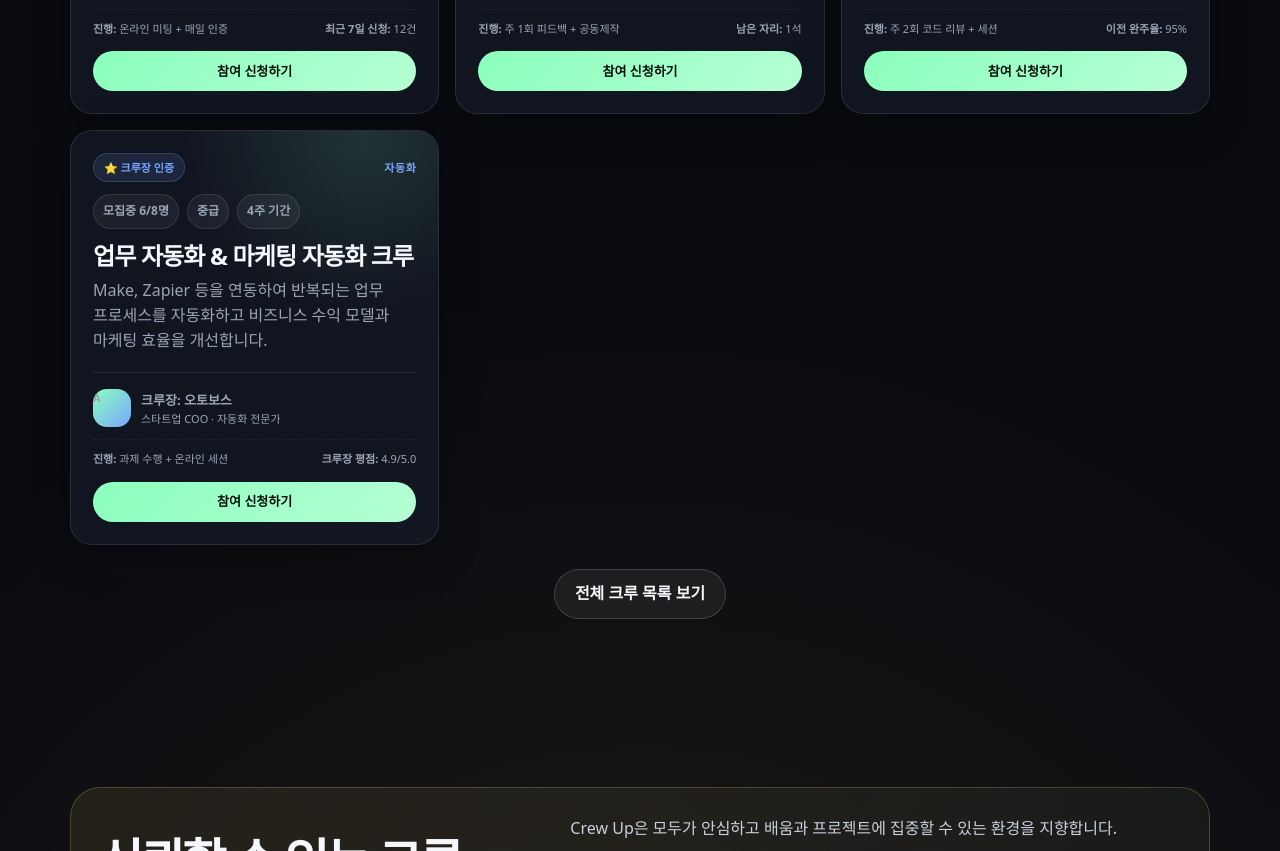
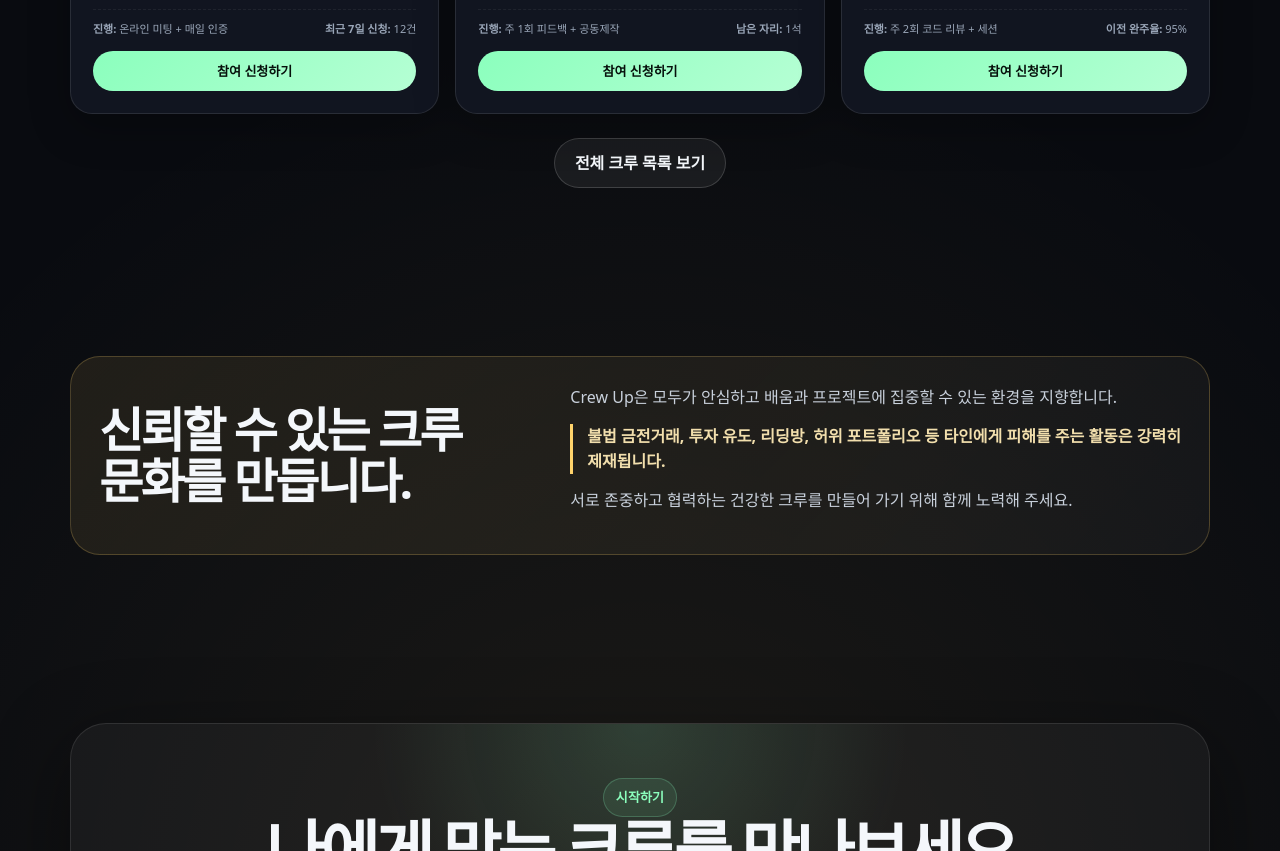
Before and after one commit to sonhojin159-ai/crewup-work, a website: page crewup_web_prototype.html in a window 1280 px wide. Shown: the part 1589-2440 px from the top of the page. Drawn offline with Linux system fonts and the light colour scheme.

Commit message:
fix: adjust crewup pricing and popular crew layout

```diff
--- a/crewup_web_prototype.html
+++ b/crewup_web_prototype.html
@@ -551,7 +551,7 @@
     .activity-list { margin-top: 12px; display:grid; gap: 8px; }
     .activity { display:flex; justify-content:space-between; gap:12px; padding:10px 12px; border-radius:14px; background:rgba(255,255,255,.035); color:var(--muted); font-size:13px; }
 
-    .pricing-card { min-height: 390px; display:flex; flex-direction:column; }
+    .pricing-card { min-height: 430px; display:flex; flex-direction:column; }
     .pricing-card.highlight { border-color: var(--line); background: var(--panel); }
     .price { font-size: 36px; letter-spacing: -.06em; font-weight: 900; margin: 10px 0 4px; }
     .price span { font-size: 14px; color: var(--muted); font-weight: 700; letter-spacing: 0; }
@@ -913,40 +913,6 @@
                 <div style="margin-top:12px; font-size:11px; color:var(--muted); display: flex; justify-content: space-between; border-top: 1px dashed rgba(255,255,255,0.06); padding-top: 10px;">
                   <span><strong>진행:</strong> 주 2회 코드 리뷰 + 세션</span>
                   <span><strong>이전 완주율:</strong> 95%</span>
-                </div>
-                <div style="margin-top:14px; text-align:right;">
-                  <a class="btn btn-primary btn-small" style="width:100%;" data-tab="home" data-scroll="join">참여 신청하기</a>
-                </div>
-              </div>
-            </article>
-            <!-- 카드 4: 업무 자동화 & 마케팅 자동화 크루 -->
-            <article class="card crew-card" data-category="automation">
-              <div class="crew-top">
-                <div style="display: flex; justify-content: space-between; align-items: center; margin-bottom: 12px;">
-                  <span class="pop-badge badge-success" style="background: rgba(121, 167, 255, 0.12); color: var(--accent-2); border: 1px solid rgba(121, 167, 255, 0.22);">⭐ 크루장 인증</span>
-                  <span style="font-size: 11px; color: var(--accent-2); font-weight: 700; text-transform: uppercase; letter-spacing: 0.05em;">자동화</span>
-                </div>
-                <div class="crew-meta">
-                  <span class="chip">모집중 6/8명</span>
-                  <span class="chip">중급</span>
-                  <span class="chip">4주 기간</span>
-                </div>
-                <h3>업무 자동화 & 마케팅 자동화 크루</h3>
-                <p>Make, Zapier 등을 연동하여 반복되는 업무 프로세스를 자동화하고 비즈니스 수익 모델과 마케팅 효율을 개선합니다.</p>
-              </div>
-              <div class="crew-bottom">
-                <div class="crew-owner">
-                  <div class="owner-profile">
-                    <span class="owner-avatar">A</span>
-                    <span>
-                      <b>크루장: 오토보스</b>
-                      <span>스타트업 COO · 자동화 전문가</span>
-                    </span>
-                  </div>
-                </div>
-                <div style="margin-top:12px; font-size:11px; color:var(--muted); display: flex; justify-content: space-between; border-top: 1px dashed rgba(255,255,255,0.06); padding-top: 10px;">
-                  <span><strong>진행:</strong> 과제 수행 + 온라인 세션</span>
-                  <span><strong>크루장 평점:</strong> 4.9/5.0</span>
                 </div>
                 <div style="margin-top:14px; text-align:right;">
                   <a class="btn btn-primary btn-small" style="width:100%;" data-tab="home" data-scroll="join">참여 신청하기</a>
```
